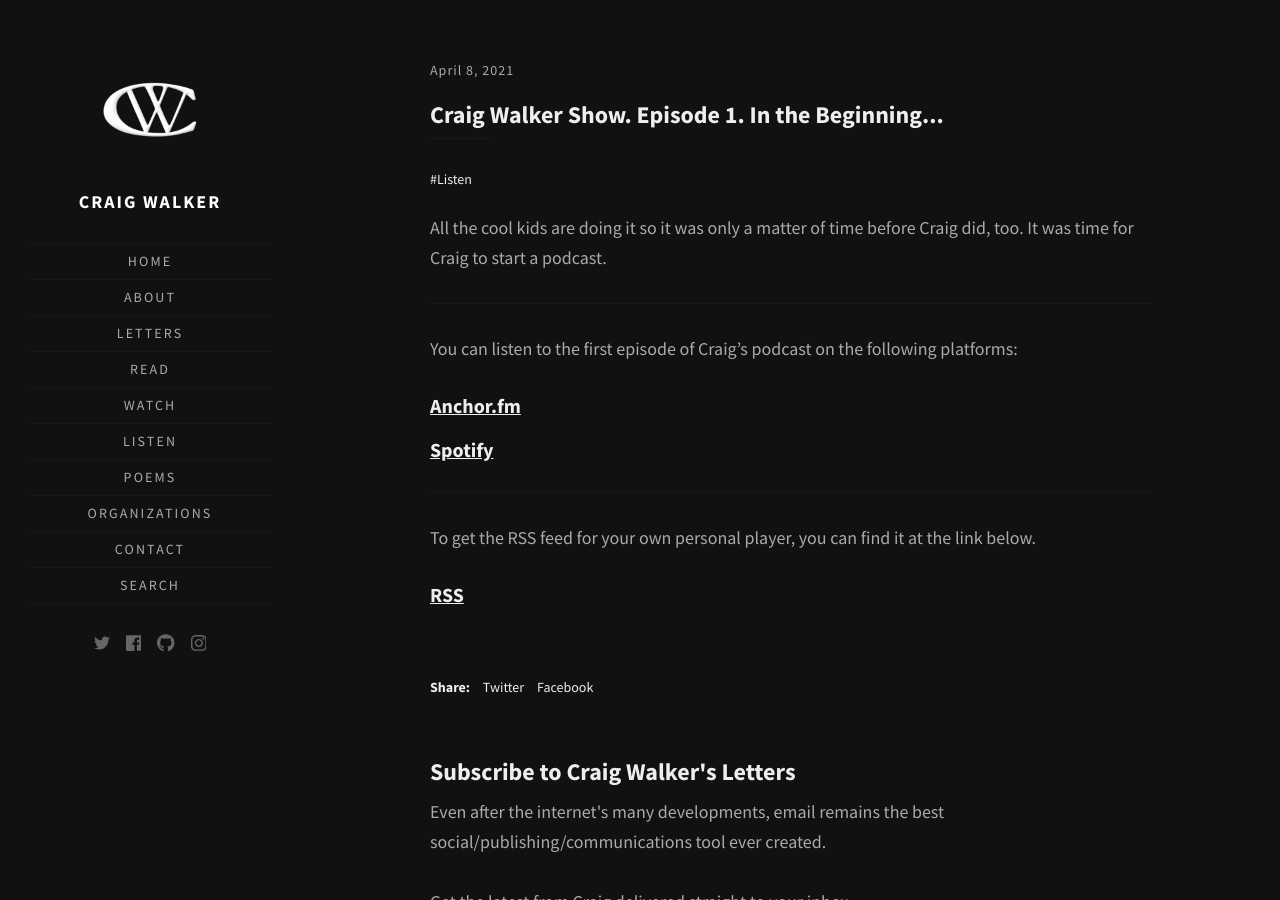
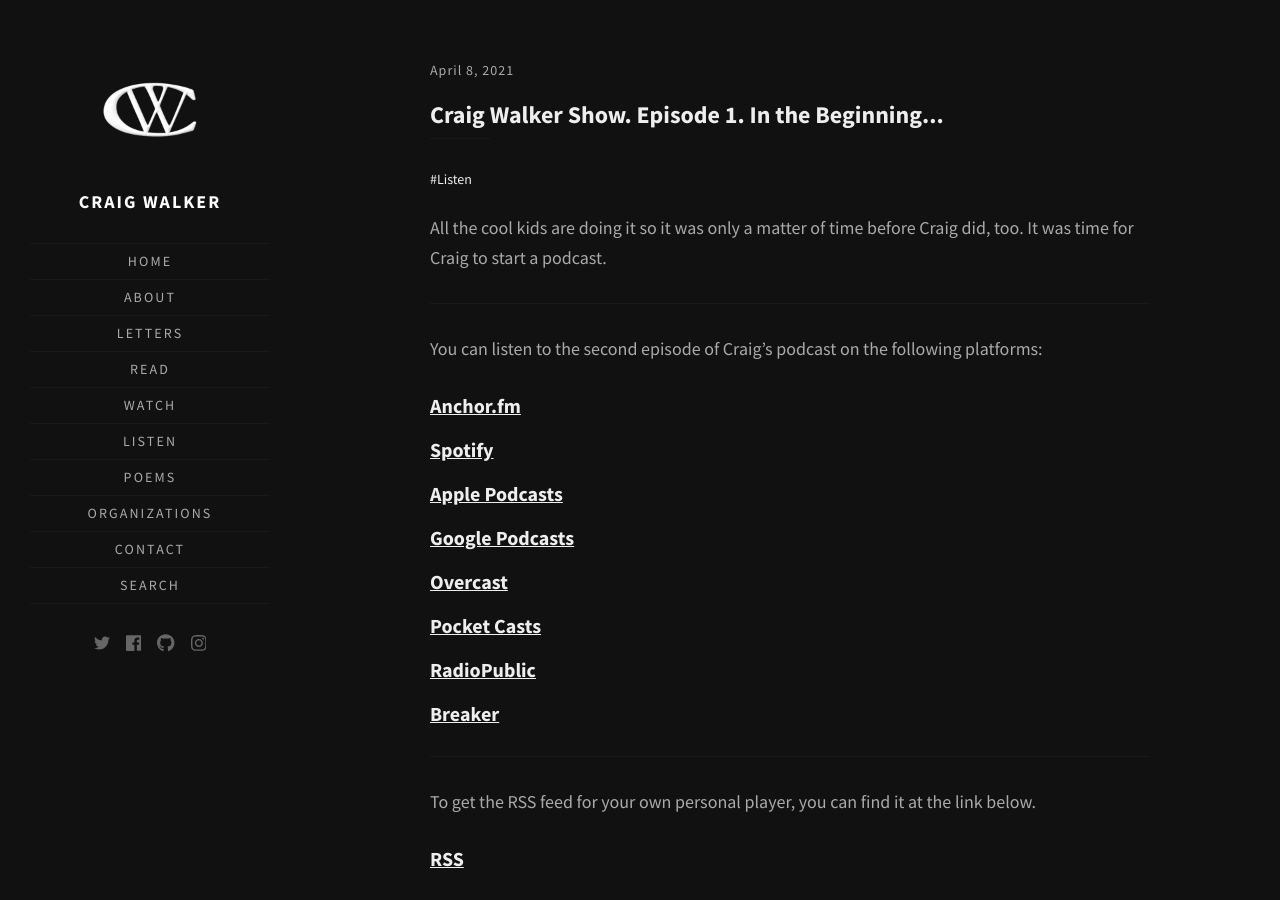
Before and after one commit to walkercraig/walkercraig, a Jekyll site: the page built from _posts/2021/2021-04-08-podcast-episode-1-in-the-beginning.md, in a window 1280 px wide and 900 px high. Built offline with Jekyll 4.4.1, drawn with Linux system fonts in a browser that asks for light colours; some web fonts are replaced.

Commit message:
Update 2021-04-08-podcast-episode-1-in-the-beginning.md

```diff
--- a/_posts/2021/2021-04-08-podcast-episode-1-in-the-beginning.md
+++ b/_posts/2021/2021-04-08-podcast-episode-1-in-the-beginning.md
@@ -8,11 +8,23 @@
 
 ---
 
-You can listen to the first episode of Craig's podcast on the following platforms:
+You can listen to the second episode of Craig's podcast on the following platforms:
 
-<h3><a href="https://anchor.fm/craigwalker/episodes/In-the-Beginning-euf9q5">Anchor.fm</a></h3>
+<h3><a href="https://anchor.fm/craigwalker">Anchor.fm</a></h3>
 
-<h3><a href="https://open.spotify.com/episode/1H5TElVwojcpp5uHb2PyNc?si=l_1SRp4RSCeQrR6sHNmoaQ">Spotify</a></h3>
+<h3><a href="https://open.spotify.com/show/7bwVbDZUEjcRHe8Jbo7LJL">Spotify</a></h3>
+
+<h3><a href="https://podcasts.apple.com/us/podcast/craig-walker/id1562356270">Apple Podcasts</a></h3>
+
+<h3><a href="https://www.google.com/podcasts?feed=aHR0cHM6Ly9hbmNob3IuZm0vcy8xMTUzN2QyOC9wb2RjYXN0L3Jzcw==">Google Podcasts</a></h3>
+
+<h3><a href="https://overcast.fm/itunes1562356270">Overcast</a></h3>
+
+<h3><a href="https://pca.st/dddyj1dx">Pocket Casts</a></h3>
+
+<h3><a href="https://radiopublic.com/craig-walker-8Xn9Zj">RadioPublic</a></h3>
+
+<h3><a href="https://www.breaker.audio/craig-walker">Breaker</a></h3>
 
 ---
 
```
